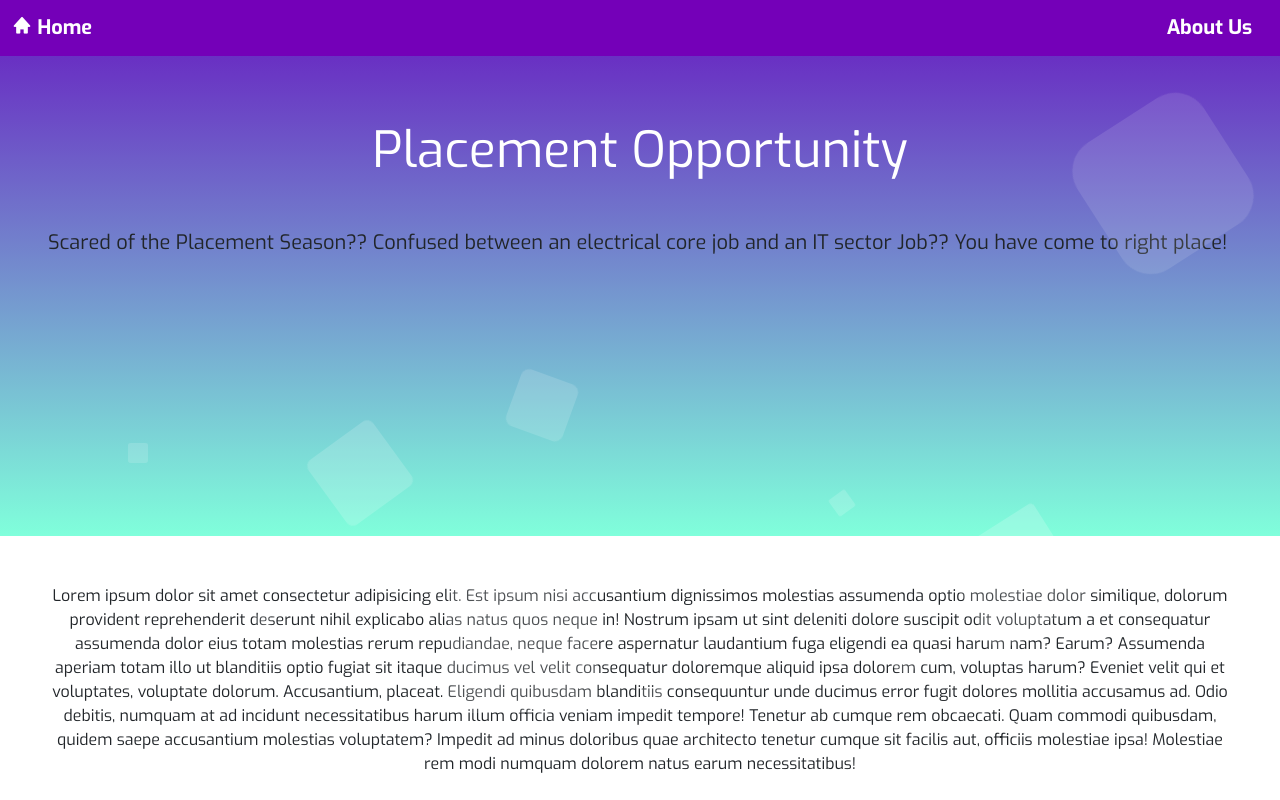
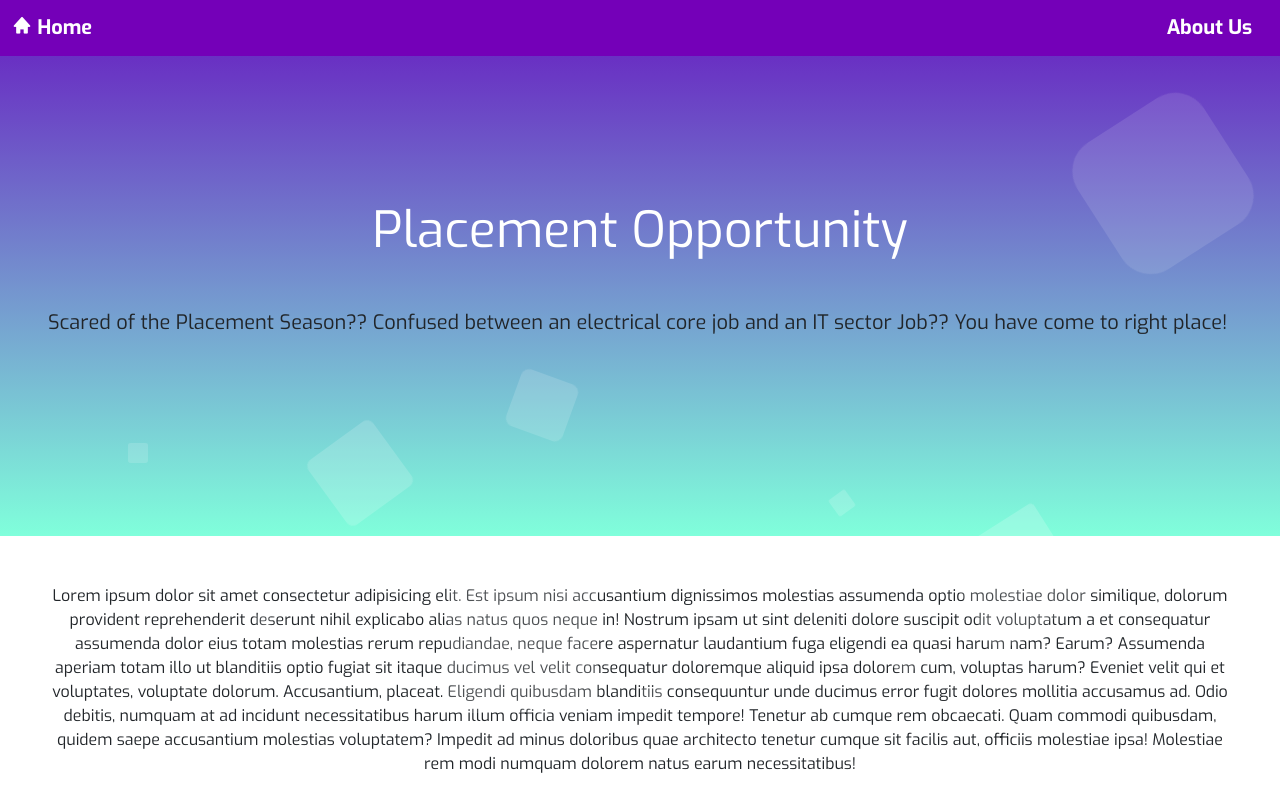
Before and after one commit to AlanTuring-07/EE_placement, a plain HTML site: page index.html in a window 1280 px wide. Shown: the top 800 px of the page. Drawn offline with nearby package versions, Linux system fonts and the light colour scheme.

Commit message:
Update app.css

```diff
--- a/app.css
+++ b/app.css
@@ -33,7 +33,7 @@ body{
 .context {
     width: 100%;
     position: absolute;
-    top:15vh;
+    top:25vh;
 }
 
 .context h1{
```
